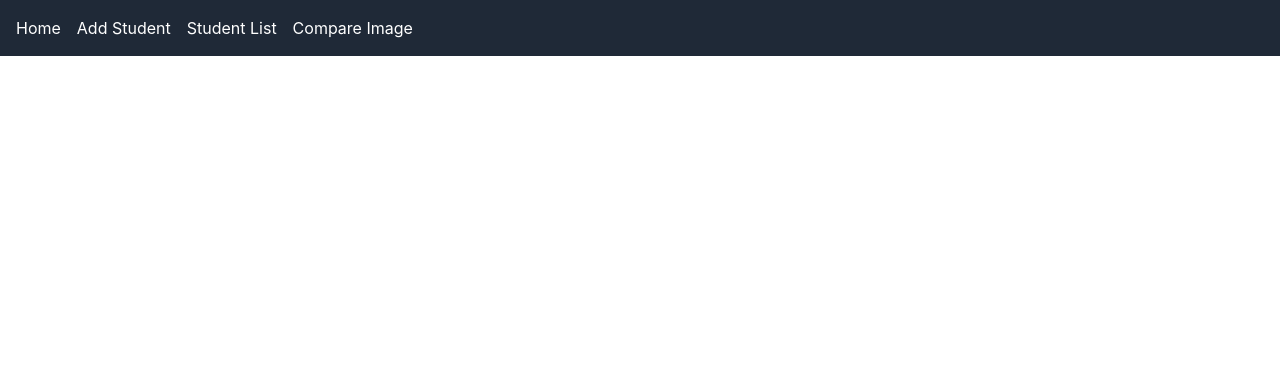
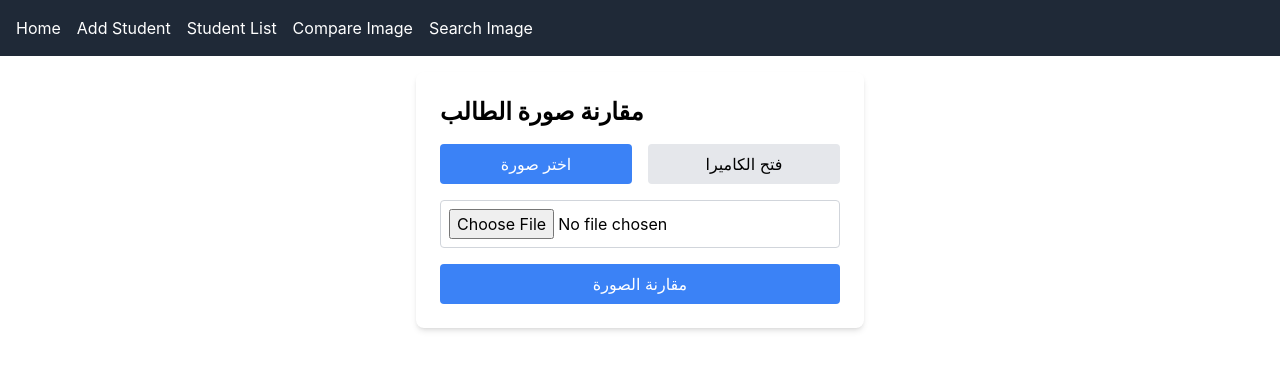
Before and after one commit to radanpro/AI-proctoreye, a React (Create React App) app in the folder frontend/: page /search-image in a window 1280 px wide. Shown: the top 370 px of the page. Built offline with nearby package versions, Linux system fonts and the light colour scheme.

Commit message:
Add Face recognition to  requires applying face verification many times. by deepface and faiss

```diff
--- a/frontend/src/App.js
+++ b/frontend/src/App.js
@@ -3,6 +3,7 @@ import { BrowserRouter as Router, Route, Routes, Link } from "react-router-dom";
 import AddStudent from "./students/AddStudent";
 import StudentList from "./students/StudentList";
 import CompareImage from "./components/CompareImage";
+import SearchImage from "./components/SearchImage";
 
 function Home() {
   return <h1>Welcome to Home Page</h1>;
@@ -40,6 +41,14 @@ function App() {
                 Compare Image
               </Link>
             </li>
+            <li>
+              <Link
+                to="/search-image"
+                className="text-white hover:text-gray-400"
+              >
+                Search Image
+              </Link>
+            </li>
           </ul>
         </nav>
         <div className="p-4">
@@ -48,6 +57,7 @@ function App() {
             <Route path="/add-student" element={<AddStudent />} />
             <Route path="/students" element={<StudentList />} />
             <Route path="/compare-image" element={<CompareImage />} />
+            <Route path="/search-image" element={<SearchImage />} />
           </Routes>
         </div>
       </div>
--- /dev/null
+++ b/frontend/src/components/SearchImage.js
@@ -0,0 +1,139 @@
+import React, { useState, useRef } from "react";
+import axios from "axios";
+import CameraCapture from "./CameraCapture";
+
+const SearchImage = () => {
+  const [capturedImage, setCapturedImage] = useState(null);
+  const [similarity, setSimilarity] = useState(null);
+  const [verified, setVerified] = useState(null);
+  const [message, setMessage] = useState(null);
+  const [loading, setLoading] = useState(false);
+  const [useCamera, setUseCamera] = useState(false);
+  const [error, setError] = useState("");
+  const fileInputRef = useRef(null);
+
+  const handleCompare = async (e) => {
+    e.preventDefault();
+
+    if (!capturedImage) {
+      setError("يرجى اختيار صورة للمقارنة");
+      return;
+    }
+
+    setError("");
+    setLoading(true);
+    setSimilarity(null);
+    setVerified(null);
+    setMessage(null);
+
+    const formData = new FormData();
+    formData.append("captured_image", capturedImage);
+
+    try {
+      const response = await axios.post(
+        "http://127.0.0.1:8000/api/search_image",
+        formData,
+        {
+          headers: {
+            "Content-Type": "multipart/form-data",
+          },
+        }
+      );
+
+      if (response.data.status === "success") {
+        setMessage(response.data.message);
+        setSimilarity(response.data.similarity || null);
+        setVerified(true);
+      } else if (response.data.status === "error") {
+        setMessage(response.data.message);
+        setVerified(false);
+      }
+    } catch (error) {
+      if (error.response) {
+        setError(
+          `فشل الاتصال: ${error.response.data.message || error.message}`
+        );
+      } else {
+        setError("فشلت عملية مقارنة الصور: تأكد من الاتصال بالخادم.");
+      }
+    } finally {
+      setLoading(false);
+      setCapturedImage(null);
+      if (fileInputRef.current) {
+        fileInputRef.current.value = null;
+      }
+    }
+  };
+
+  return (
+    <div className="max-w-md mx-auto p-6 bg-white rounded-lg shadow-md">
+      <h2 className="text-2xl font-bold mb-4">مقارنة صورة الطالب</h2>
+      <form onSubmit={handleCompare} className="space-y-4">
+        {error && <p className="text-red-500 text-sm">{error}</p>}
+
+        <div className="flex gap-4">
+          <button
+            type="button"
+            onClick={() => setUseCamera(false)}
+            className={`w-1/2 p-2 rounded ${
+              !useCamera ? "bg-blue-500 text-white" : "bg-gray-200"
+            }`}
+          >
+            اختر صورة
+          </button>
+          <button
+            type="button"
+            onClick={() => setUseCamera(true)}
+            className={`w-1/2 p-2 rounded ${
+              useCamera ? "bg-blue-500 text-white" : "bg-gray-200"
+            }`}
+          >
+            فتح الكاميرا
+          </button>
+        </div>
+
+        {!useCamera && (
+          <input
+            type="file"
+            ref={fileInputRef}
+            onChange={(e) => setCapturedImage(e.target.files[0])}
+            className="w-full p-2 border border-gray-300 rounded"
+          />
+        )}
+
+        {useCamera && <CameraCapture setCapturedImage={setCapturedImage} />}
+
+        <button
+          type="submit"
+          disabled={loading}
+          className="w-full p-2 bg-blue-500 text-white rounded hover:bg-blue-600"
+        >
+          {loading ? "جاري المقارنة..." : "مقارنة الصورة"}
+        </button>
+      </form>
+
+      {message && (
+        <div
+          className={`mt-4 p-4 rounded ${
+            verified ? "bg-green-100" : "bg-red-100"
+          }`}
+        >
+          <h3 className="text-lg font-semibold">{message}</h3>
+        </div>
+      )}
+
+      {similarity !== null && (
+        <div className="mt-4 p-4 bg-blue-100 border border-blue-500 rounded">
+          <h3 className="text-lg font-semibold">
+            Similarity: {similarity.toFixed(2)}%
+          </h3>
+          <h3 className="text-lg font-semibold">
+            Verified: {verified ? "Yes" : "No"}
+          </h3>
+        </div>
+      )}
+    </div>
+  );
+};
+
+export default SearchImage;
```
Also changed, not shown: 2 other files (tests, documents, lock files or other folders).
